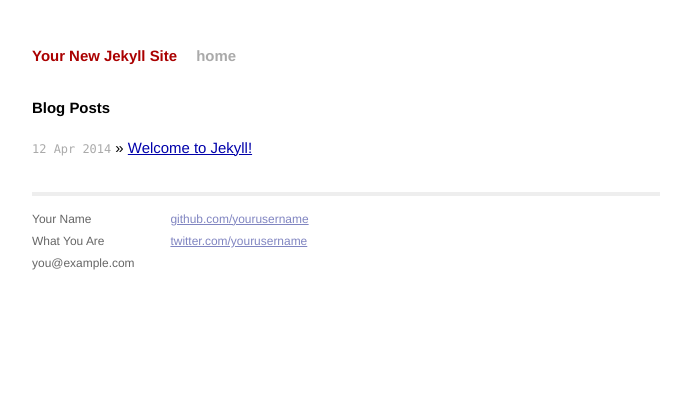
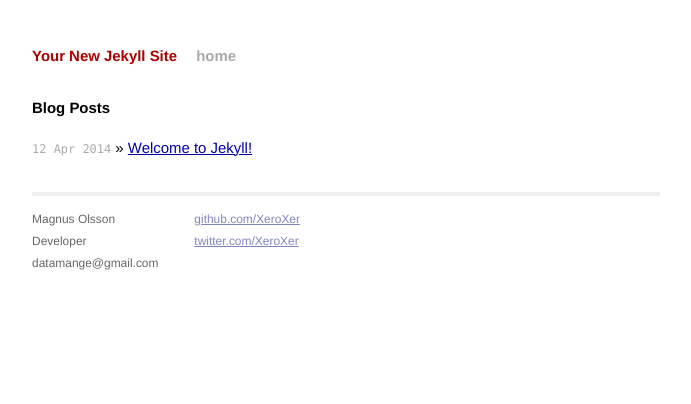
Before and after one commit to XeroXer/xeroxer.github.io, a Jekyll site: the page built from index.html, in a window 1280 px wide. Shown: the top 404 px of the page, without its empty margins (294-985 px from the left). Built offline with Jekyll 4.4.1, drawn with Linux system fonts in a browser that asks for light colours; Markdown is read by kramdown in place of the engine named in the settings.

```diff
--- a/CNAME
+++ /dev/null
@@ -1 +0,0 @@
-utveckl.at
--- a/_layouts/default.html
+++ b/_layouts/default.html
@@ -5,40 +5,27 @@
         <meta http-equiv="X-UA-Compatible" content="IE=edge,chrome=1">
         <title>{{ page.title }}</title>
         <meta name="viewport" content="width=device-width">
-
-        <!-- syntax highlighting CSS -->
         <link rel="stylesheet" href="/css/syntax.css">
-
-        <!-- Custom CSS -->
         <link rel="stylesheet" href="/css/main.css">
-
     </head>
     <body>
-
         <div class="site">
             <div class="header">
                 <h1 class="title"><a href="/">{{ site.name }}</a></h1>
                 <a class="extra" href="/">home</a>
-          </div>
-
+            </div><!-- .header -->
             {{ content }}
-
             <div class="footer">
                 <div class="contact">
-              <p>
-                Your Name<br />
-                What You Are<br />
-                you@example.com
-              </p>
-            </div>
+                    <p>Magnus Olsson<br>Developer<br>datamange@gmail.com</p>
+                </div><!-- .contact -->
                 <div class="contact">
                     <p>
-                <a href="https://github.com/yourusername">github.com/yourusername</a><br />
-                <a href="https://twitter.com/yourusername">twitter.com/yourusername</a><br />
+                        <a href="https://github.com/XeroXer">github.com/XeroXer</a><br />
+                        <a href="https://twitter.com/XeroXer">twitter.com/XeroXer</a><br />
                     </p>
-            </div>
-          </div>
-        </div>
-
+                </div><!-- .contact -->
+            </div><!-- .footer -->
+        </div><!-- .site -->
     </body>
 </html>
--- a/_layouts/post.html
+++ b/_layouts/post.html
@@ -3,7 +3,6 @@ layout: default
 ---
 <h2>{{ page.title }}</h2>
 <p class="meta">{{ page.date | date_to_string }}</p>
-
 <div class="post">
-{{ content }}
+    {{ content }}
 </div>
```
Also changed, not shown: 1 other file. Lines whose indentation alone changed are shown as unchanged.
